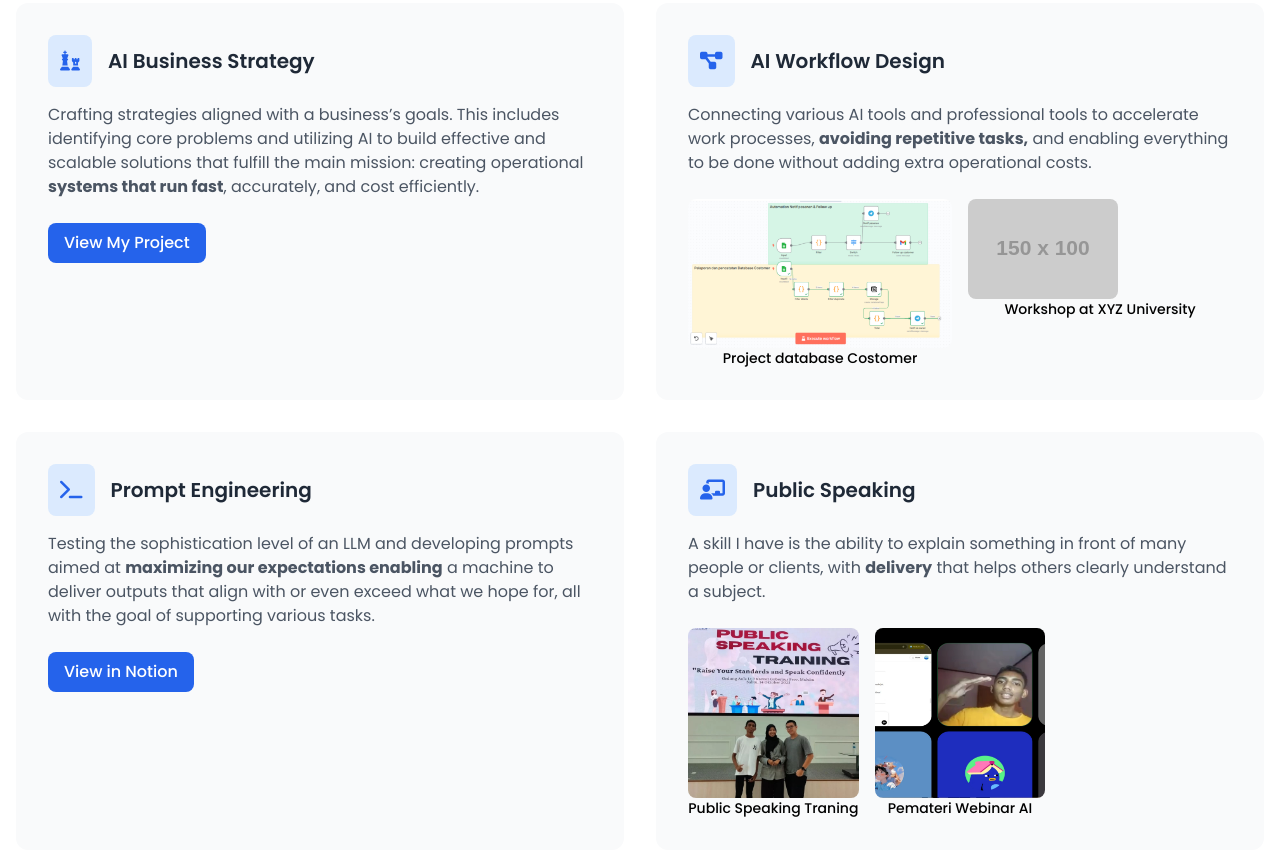
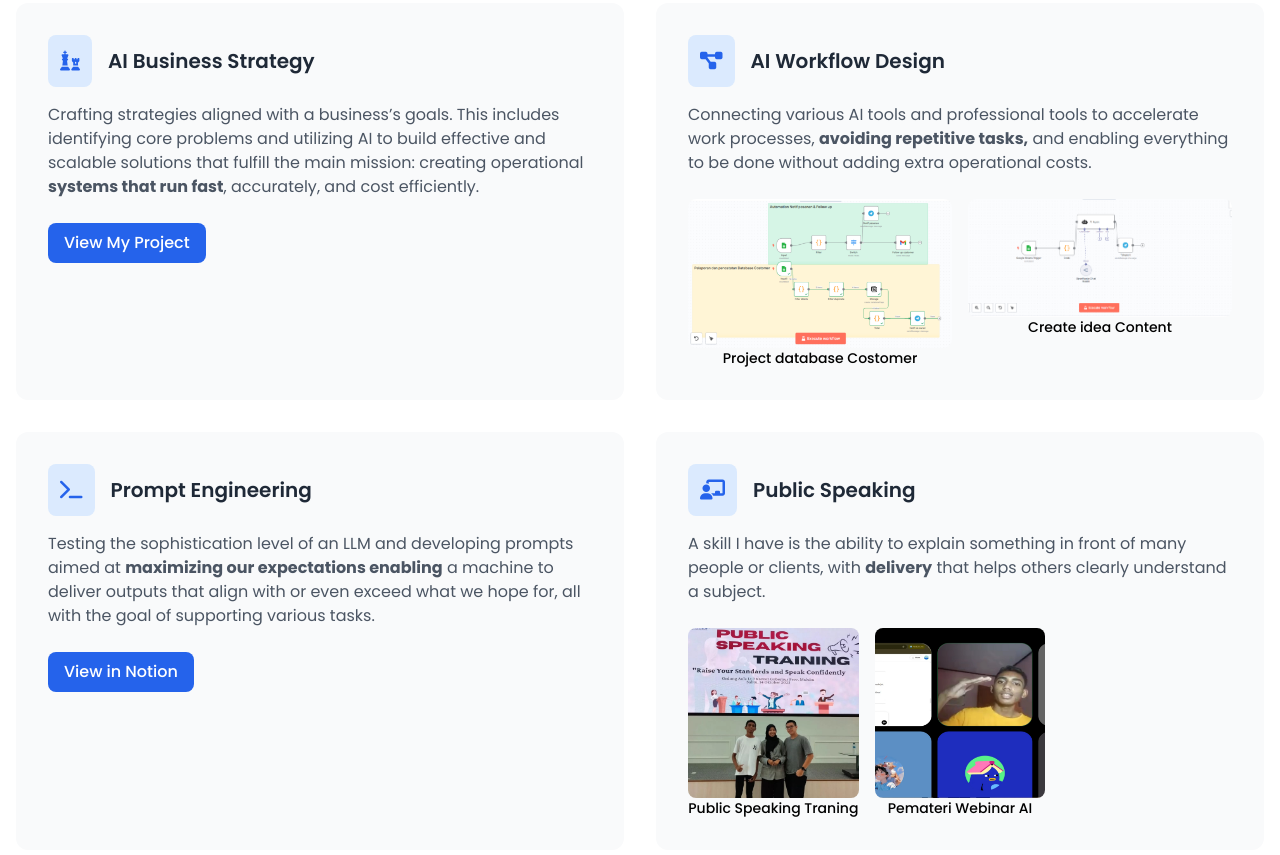
Before and after one commit to Harvixnexel/porto, a plain HTML site: page index.html in a window 1280 px wide. Shown: the part 925-1780 px from the top of the page. Drawn offline with nearby package versions, Linux system fonts and the light colour scheme; placeholder pictures from the web are drawn by us.

Commit message:
hddgshgd

```diff
--- a/index.html
+++ b/index.html
@@ -164,8 +164,8 @@
                          <p class="text-sm font-medium">Project database Costomer</p>
                         </div>
                         <div class="text-center">
-                        <img src="https://via.placeholder.com/150x100" alt="Workflow example" class="rounded-lg">
-                         <p class="text-sm font-medium">Workshop at XYZ University</p>
+                        <img src="image/Screenshot 2025-06-22 135125.png" alt="Workflow example" class="rounded-lg">
+                         <p class="text-sm font-medium">Create idea Content</p>
                         </div>
                     </div>
                 </div>
```
Also changed, not shown: image/Screenshot 2025-06-22 135125.png (added).
